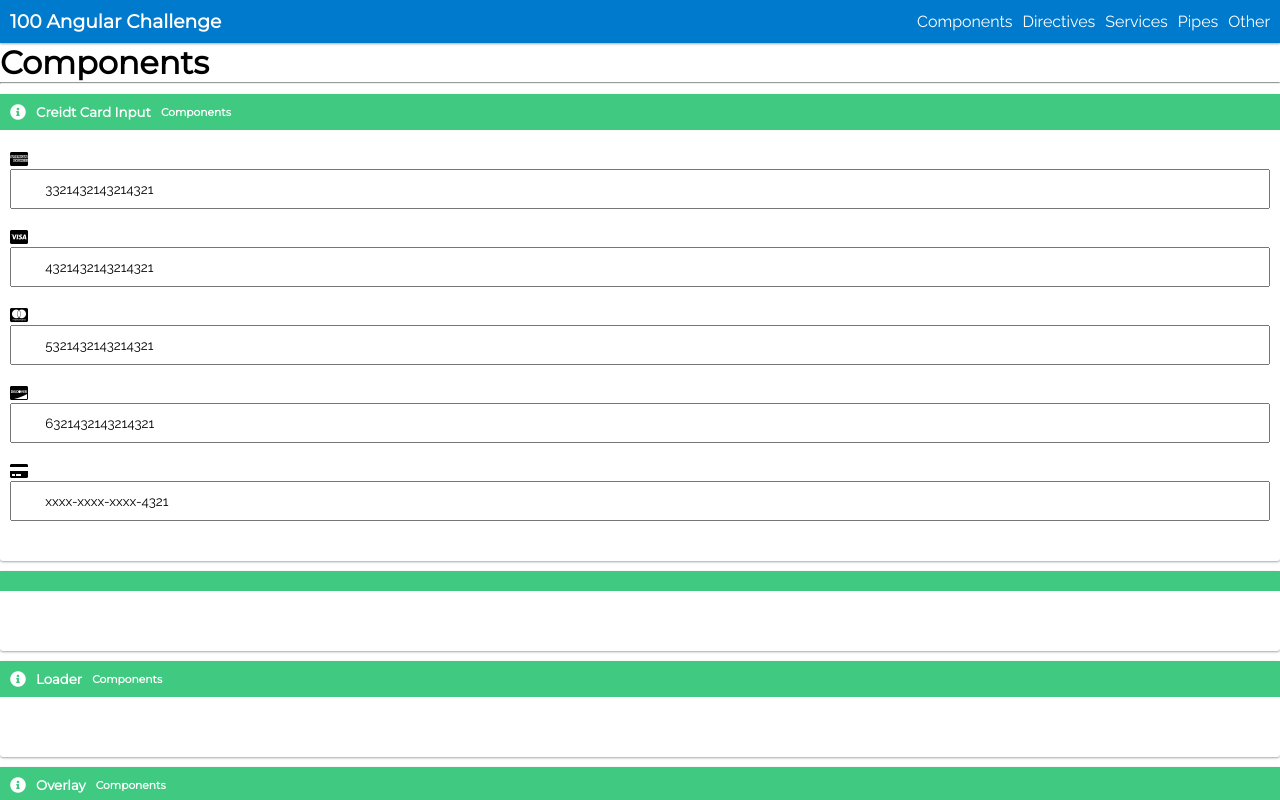
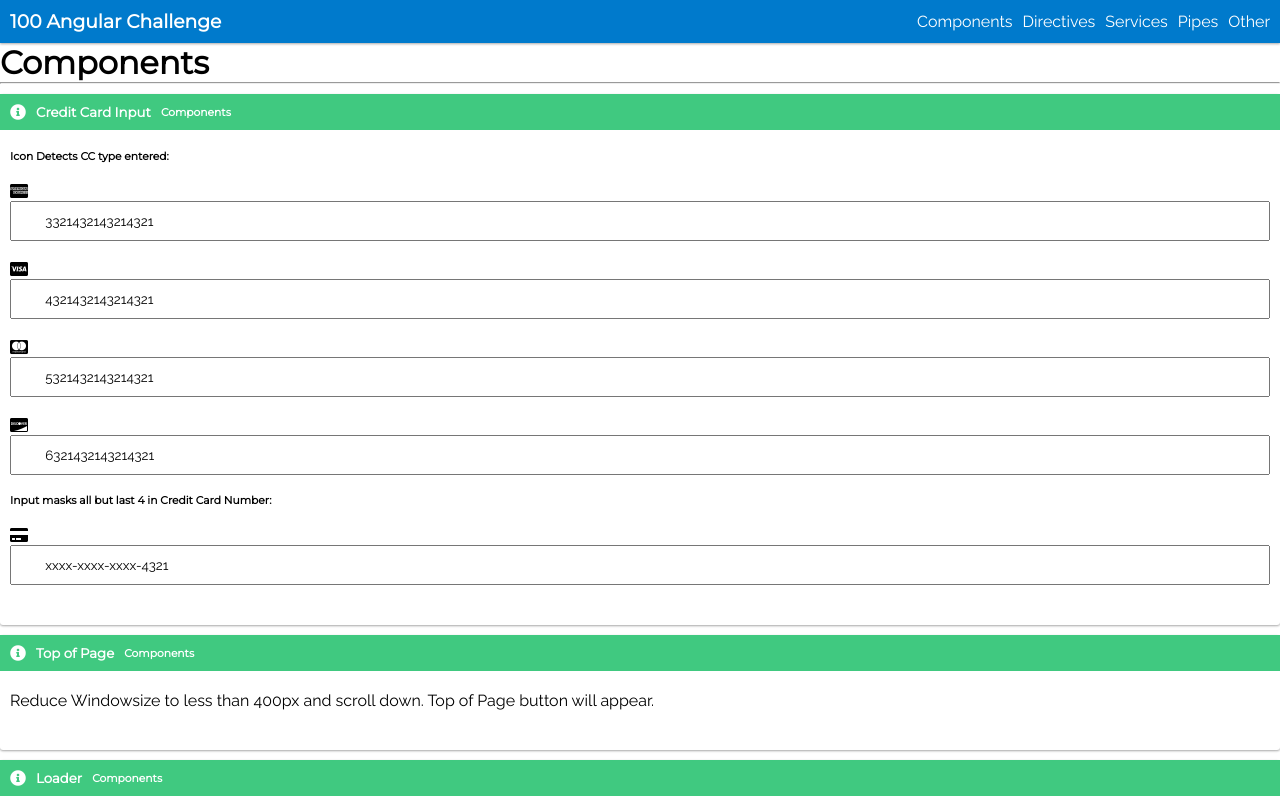
Before and after one commit to alusinger/my-100-angular-challenges, an Angular app: page / in a window 1280 px wide. Shown: the top 800 px of the page. Built offline with nearby package versions, Linux system fonts and the light colour scheme.

Commit message:
fix: fixed typo, added headings

```diff
--- a/src/app/documentation/component-docs/component-docs.component.html
+++ b/src/app/documentation/component-docs/component-docs.component.html
@@ -1,8 +1,10 @@
 <h1>Components</h1>
 <hr>
 
-<app-card [iconClasses]="'fas fa-info-circle'" [title]="'Creidt Card Input'" [subTitle]="'Components'">
+<app-card [iconClasses]="'fas fa-info-circle'" [title]="'Credit Card Input'" [subTitle]="'Components'">
     <div body>
+        <h6>Icon Detects CC type entered:</h6>
+        <br>
         <app-credit-card-input [creditCardNumber]="'3321432143214321'" [isReadonly]="false"></app-credit-card-input>
         <br>
         <app-credit-card-input [creditCardNumber]="'4321432143214321'" [isReadonly]="false"></app-credit-card-input>
@@ -11,15 +13,18 @@
         <br>
         <app-credit-card-input [creditCardNumber]="'6321432143214321'" [isReadonly]="false"></app-credit-card-input>
         <br>
+        <h6>Input masks all but last 4 in Credit Card Number:</h6>
+        <br>
         <app-credit-card-input [creditCardNumber]="'4321432143214321'" [isReadonly]="true"></app-credit-card-input>
     </div>
 </app-card>
 
-<app-card>
-    <p>Top of Page</p>
+<app-card [iconClasses]="'fas fa-info-circle'" [title]="'Top of Page'" [subTitle]="'Components'">
+    <p body>Reduce Windowsize to less than 400px and scroll down. Top of Page button will appear.</p>
 </app-card>
 
 <app-card [iconClasses]="'fas fa-info-circle'" [title]="'Loader'" [subTitle]="'Components'">
+    <p body>Loading Icon is currently disabled. Hard Coded to false.</p>
     <app-loader body [isLoading]="false"></app-loader>
 </app-card>
 
```
